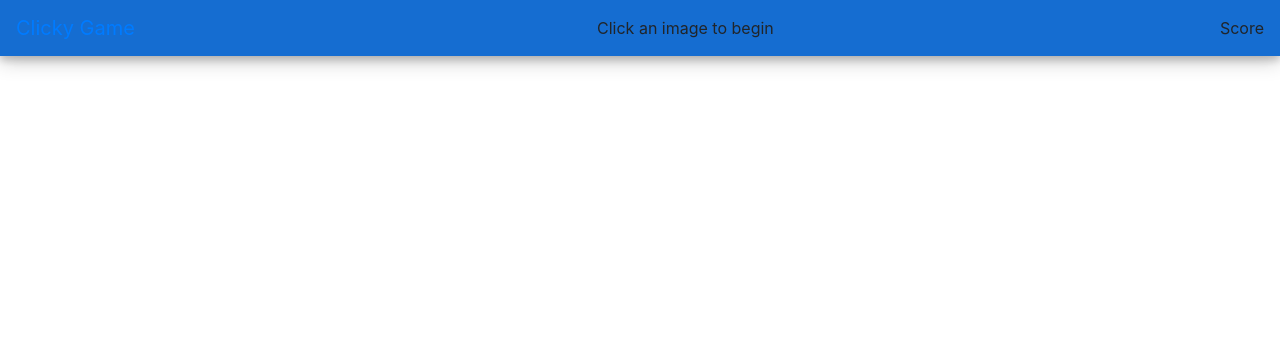
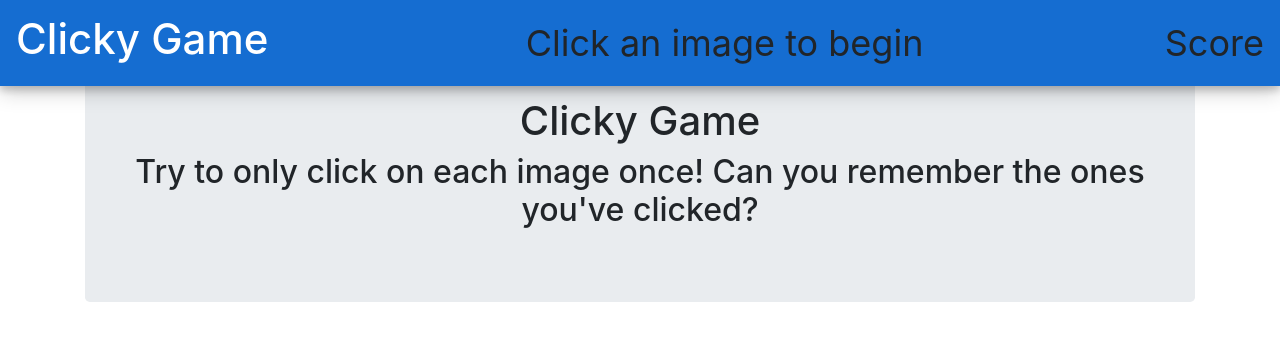
Before and after one commit to charbeaty/Clicky-Game, a React (Create React App) app in the folder clicky-game/: page / in a window 1280 px wide. Shown: the top 340 px of the page. Built offline with nearby package versions, Linux system fonts and the light colour scheme.

Commit message:
updated navbar, added jumbotron

```diff
--- a/clicky-game/src/components/ClickyGame.js
+++ b/clicky-game/src/components/ClickyGame.js
@@ -55,7 +55,7 @@ function ClickyGame() {
   return (
     <div className="container">
 <nav className="navbar fixed-top navbar-expand-lg">
-  <a className="navbar-brand" href="#">Clicky Game</a>
+  <a className="navbar-brand" href="#"><h1 className="clicky">Clicky Game</h1></a>
   <button className="navbar-toggler" type="button" data-toggle="collapse" data-target="#navbarText" aria-controls="navbarText" aria-expanded="false" aria-label="Toggle navigation">
     <span className="navbar-toggler-icon"></span>
   </button>
@@ -72,9 +72,20 @@ function ClickyGame() {
       Score
     </span>
   </div>
-</nav>
-    </div>
-  )
+ </nav>
+ <hr></hr>
+  <div className="jumbotron">
+    <div className="container">
+    <center><h1>Clicky Game</h1>
+    <h2>Try to only click on each image once! Can you remember the ones you've clicked?</h2>
+</center>
+</div>
+</div>
+<main className="container">
+
+</main>
+</div>
+)
 }
 
 export default ClickyGame;
--- a/clicky-game/src/components/Forms/style.css
+++ b/clicky-game/src/components/Forms/style.css
@@ -1,5 +1,20 @@
 nav {
     background-color: rgb(21, 109, 209);
+    min-height: px;
     width: 100%;
     box-shadow: 0 4px 8px 0 rgba(0, 0, 0, 0.2), 0 6px 20px 0 rgba(0, 0, 0, 0.19);
+    font-family: -apple-system, BlinkMacSystemFont, 'Segoe UI', Roboto, Oxygen, Ubuntu, Cantarell, 'Open Sans', 'Helvetica Neue', sans-serif;
+    font-size: 36px;
 }
+
+.clicky {
+    font-family: -apple-system, BlinkMacSystemFont, 'Segoe UI', Roboto, Oxygen, Ubuntu, Cantarell, 'Open Sans', 'Helvetica Neue', sans-serif;
+    font-size: 42px;
+    color: white;
+}
+
+.jumbotron {
+    background-image: "https://images.wallpapersden.com/image/download/blue-background-geometric-abstract_63624_1920x1080.jpg";
+    height: 100%;
+    width: 100%;
+}
```
